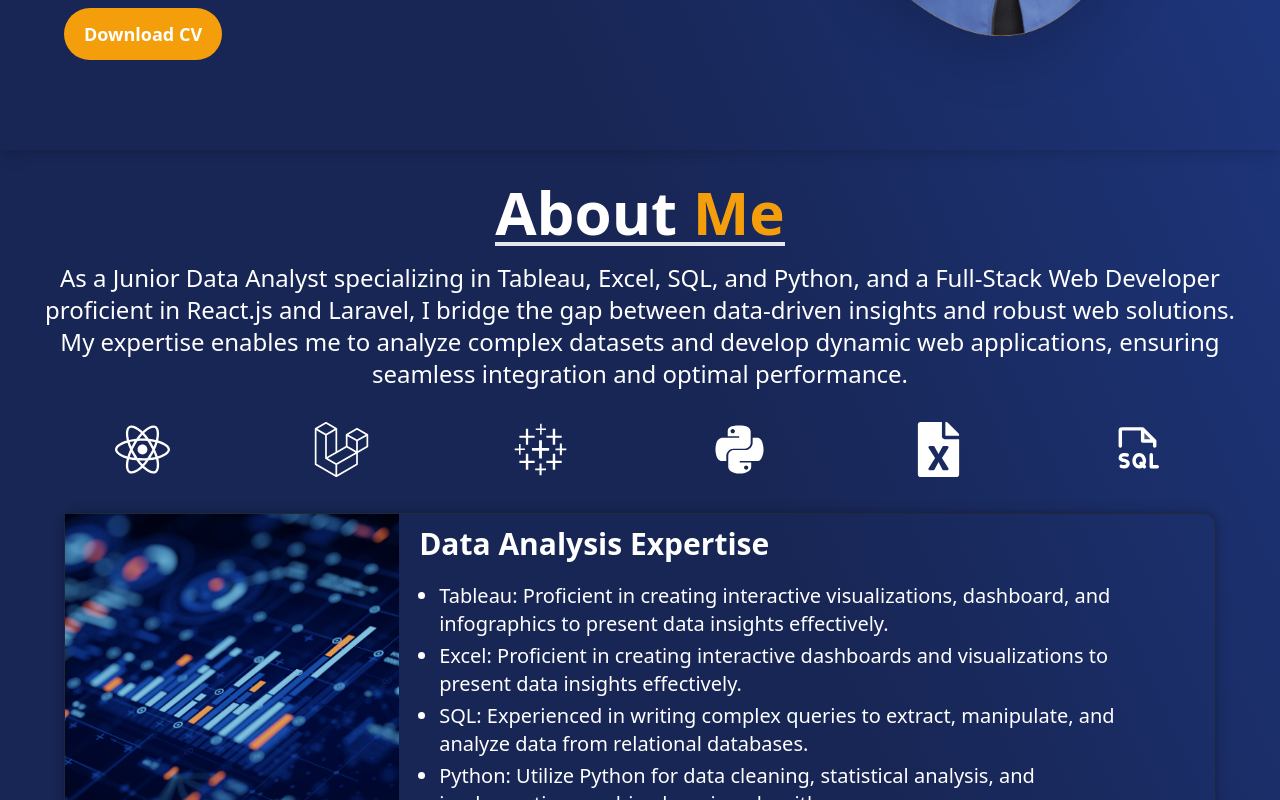
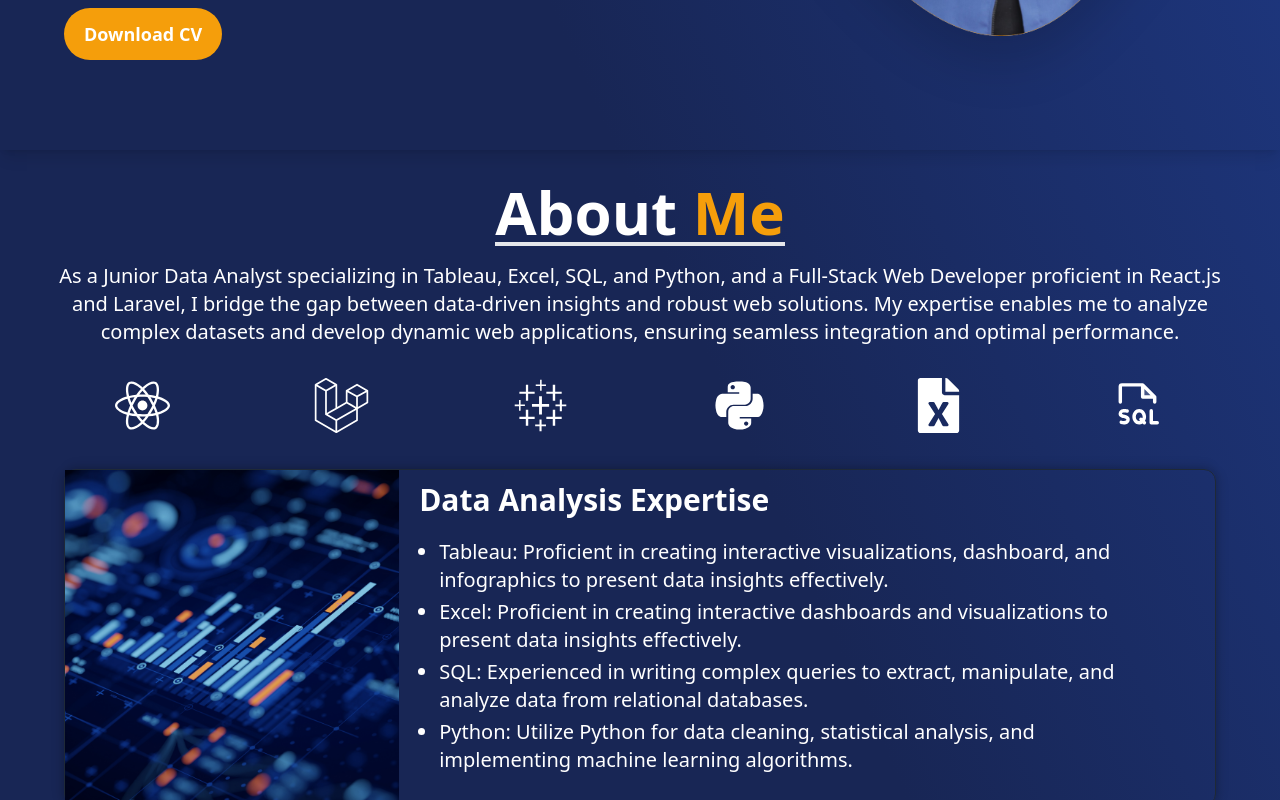
Before and after one commit to athallahdx/portofolio_web, a React (Vite) app: page / in a window 1280 px wide. Shown: the part 650-1450 px from the top of the page. Built offline with nearby package versions, Linux system fonts and the light colour scheme.

Commit message:
fix aboutme font size

```diff
--- a/src/landingPage/AboutMe.jsx
+++ b/src/landingPage/AboutMe.jsx
@@ -59,10 +59,10 @@ import TechStackLogos from "./TechStackLogos";
                                 <span className="text-amber-500"> Me</span>
                             </p>
                         </div>
-                        <p className="hidden lg:block max-w-[93vw] text-sm xs:text-base md:text-xl mdp:text-2xl 2xl:text-2xl  text-center mt-4">
+                        <p className="hidden lg:block max-w-[93vw] text-base mbl:text-base sm:text-xl md:text-xl mdp:text-2xl lg:text-lg xl:text-xl  text-center mt-4">
                             As a Junior Data Analyst specializing in Tableau, Excel, SQL, and Python, and a Full-Stack Web Developer proficient in React.js and Laravel, I bridge the gap between data-driven insights and robust web solutions. My expertise enables me to analyze complex datasets and develop dynamic web applications, ensuring seamless integration and optimal performance.
                         </p>
-                        <p className="lg:hidden max-w-[93vw] text-sm xs:text-base md:text-xl mdp:text-2xl 2xl:text-2xl  text-center mt-4">
+                        <p className="lg:hidden max-w-[93vw] text-base mbl:text-base sm:text-xl md:text-xl mdp:text-2xl lg:text-lg xl:text-xl  text-center mt-4">
                             As a Junior Data Analyst and a Full-Stack Web Developer, I bridge the gap between data-driven insights and robust web solutions. My expertise enables me to analyze complex datasets and develop dynamic web applications, ensuring seamless integration and optimal performance.
                         </p>
                     </motion.div>
```
